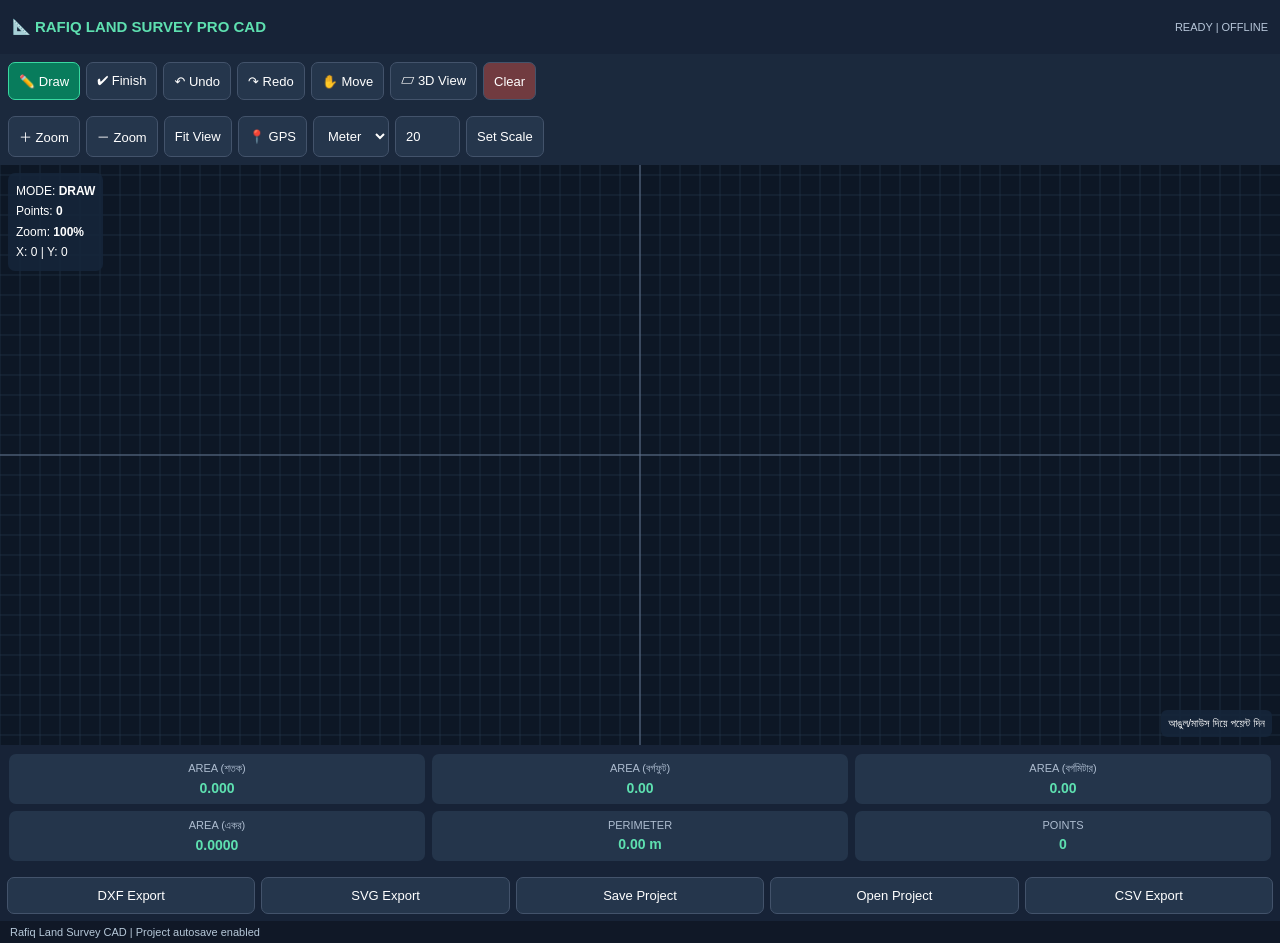
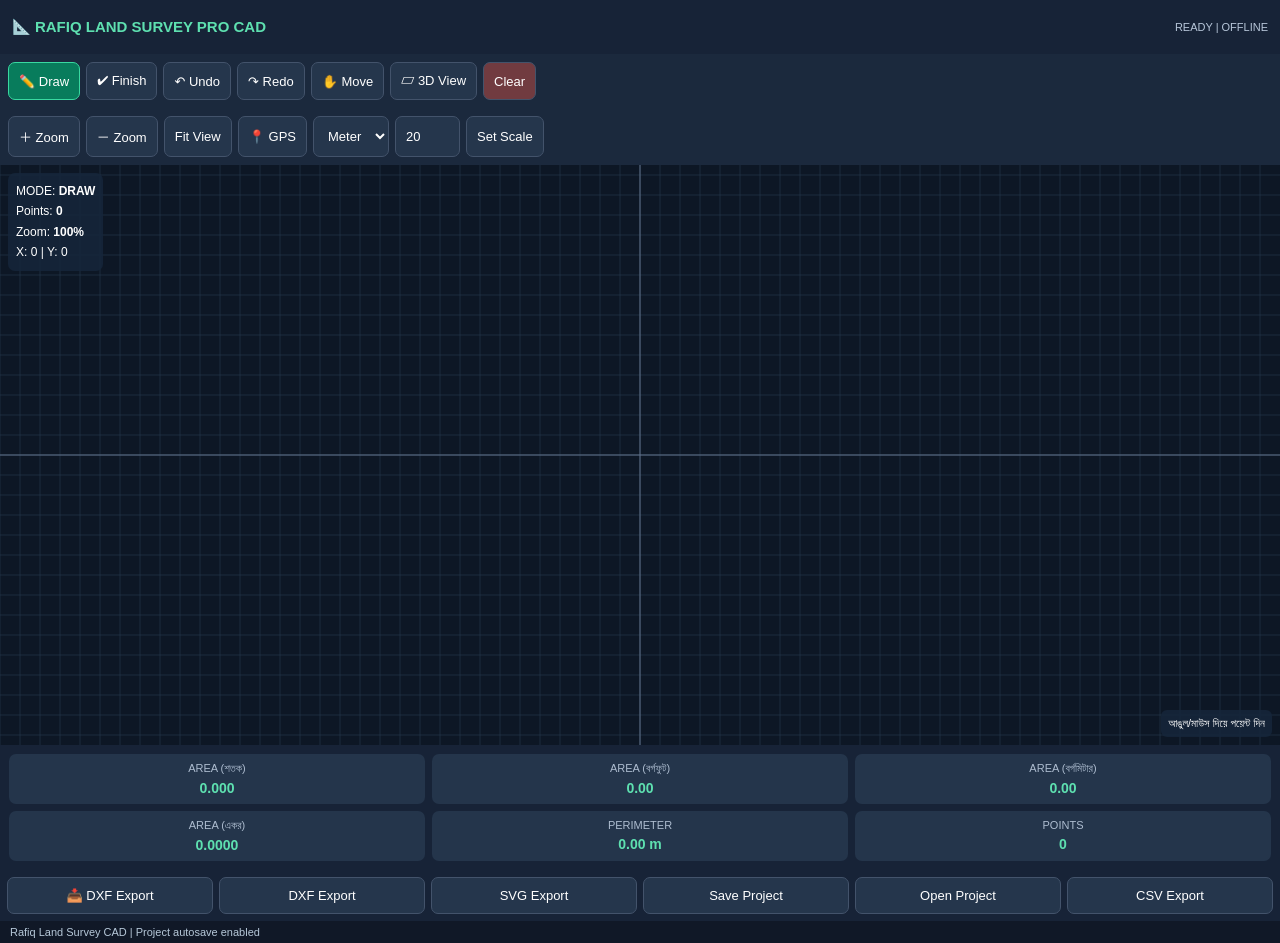
Before and after one commit to technicaldice-rafiq/Rafiq--Digital-Survey-Cad, a plain HTML site: page pro-v2/index.html in a window 1280 px wide. Drawn offline with Linux system fonts and the light colour scheme.

Commit message:
Update index.html

```diff
--- a/pro-v2/index.html
+++ b/pro-v2/index.html
@@ -85,6 +85,7 @@ canvas{width:100%;height:100%;display:block;touch-action:none}
 </div>
 
 <div class="bottom">
+ <button onclick="exportDXF()">📥 DXF Export</button>
 <button onclick="exportDXF()">DXF Export</button>
 <button onclick="exportSVG()">SVG Export</button>
 <button onclick="exportJSON()">Save Project</button>
```
